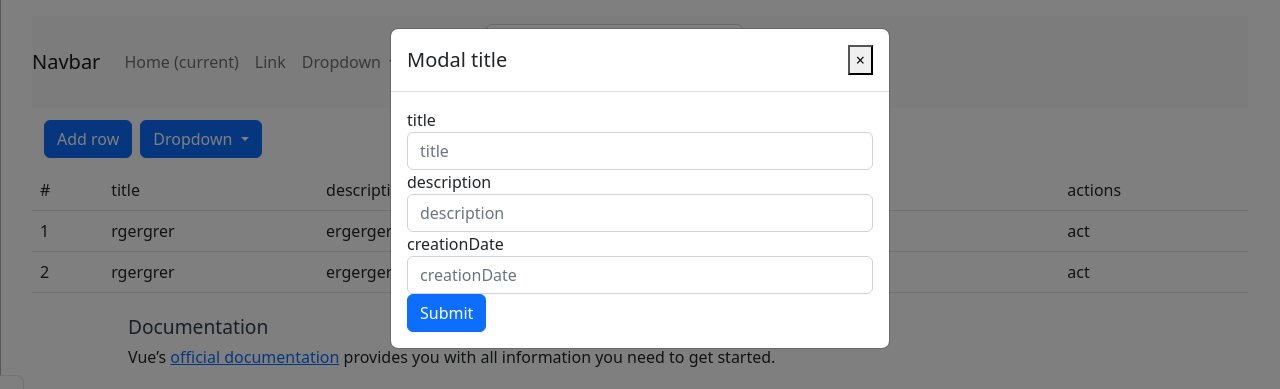
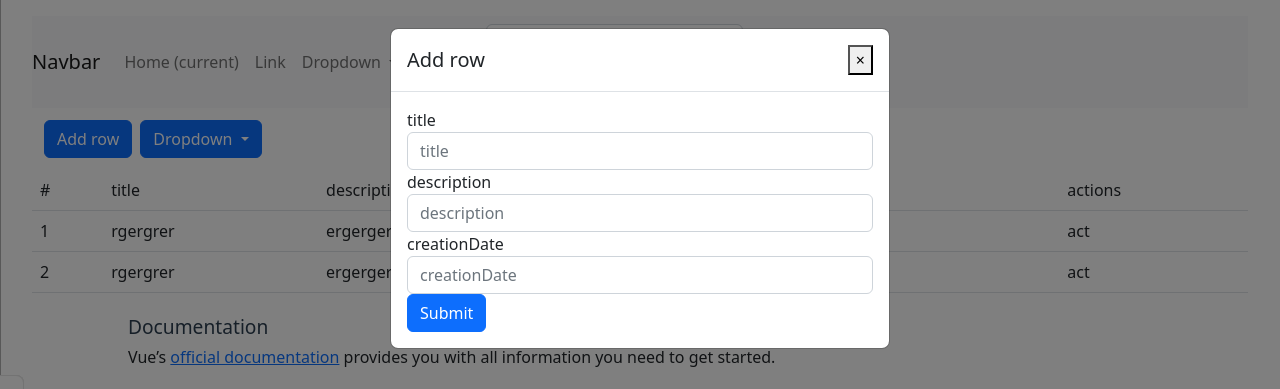
Before and after one commit to mohammadjebrahimi/todo, a Vue app in the folder parsTech-test/: page / in a window 1280 px wide. Both pictures are taken after a click on the button "Add row". Shown: the top 389 px of the page. Built offline with nearby package versions, Linux system fonts and the light colour scheme.

Commit message:
feat(): add Modal component

```diff
--- /dev/null
+++ b/parsTech-test/src/components/modal/Modal.vue
@@ -0,0 +1,42 @@
+<template>
+  <!-- Button trigger modal -->
+  <button type="button" class="btn btn-primary m-1" @click="openModal()" :data-target="`#${id}`">
+    {{ title }}
+  </button>
+
+  <div class="modal fade" :id="id" tabindex="-1" role="dialog" aria-labelledby="exampleModalLabel" aria-hidden="true">
+    <div class="modal-dialog" role="document">
+      <div class="modal-content">
+        <div class="modal-header">
+          <h5 class="modal-title" id="exampleModalLabel"> {{ title }}</h5>
+          <button type="button" class="close" @click="closeModal()" aria-label="Close">
+            <span aria-hidden="true">&times;</span>
+          </button>
+        </div>
+        <div class="modal-body">
+          <slot v-bind:closeModal="closeModal" />
+        </div>
+      </div>
+    </div>
+  </div>
+</template>
+<script setup>
+const props = defineProps({
+  id: {
+    tyope: String,
+    default: ''
+  },
+  title: {
+    tyope: String,
+    default: ''
+  },
+})
+
+import { useModal } from './useModal'
+
+const { openModal, closeModal} = useModal({ ...props })
+</script>
+
+
+
+<style scoped></style>
--- /dev/null
+++ b/parsTech-test/src/components/modal/useModal.js
@@ -0,0 +1,30 @@
+// mouse.js
+import { reactive, onMounted, onUnmounted } from 'vue'
+import { Modal } from 'bootstrap'
+import { useTodoListStore } from '@/stores/todolist.js'
+
+// by convention, composable function names start with "use"
+export function useModal({id}) {
+  const { addRow}= useTodoListStore()
+  const state = reactive({
+    modal: null,
+})
+
+  function openModal()
+  {
+      state.modal.show()
+  }
+
+  function closeModal()
+  {
+      state.modal.hide()
+  }
+
+  // a composable can also hook into its owner component's
+  // lifecycle to setup and teardown side effects.
+  onMounted(() => state.modal = new Modal(`#${id}`, {}))
+
+
+  // expose managed state as return value
+  return { openModal, closeModal }
+}
--- a/parsTech-test/src/components/table/rowMaker/RowMaker.vue
+++ b/parsTech-test/src/components/table/rowMaker/RowMaker.vue
@@ -1,32 +1,18 @@
 <template>
-  <!-- Button trigger modal -->
-  <button type="button" class="btn btn-primary m-1" @click="openModal()" data-target="#exampleModal">
-    Add row
-  </button>
 
-  <!-- Modal -->
-  <div class="modal fade" id="addRowModal" tabindex="-1" role="dialog" aria-labelledby="exampleModalLabel"
-    aria-hidden="true">
-    <div class="modal-dialog" role="document">
-      <div class="modal-content">
-        <div class="modal-header">
-          <h5 class="modal-title" id="exampleModalLabel">Modal title</h5>
-          <button type="button" class="close" @click="closeModal()" aria-label="Close">
-            <span aria-hidden="true">&times;</span>
-          </button>
-        </div>
-        <div class="modal-body">
-          <form @submit.prevent="addToTodolist($event)">
-            <div v-for="(headerValue, headerkey, index) in headers" :key="'headerInput-' + index" class="form-group">
-              <label :for="'headerInput-' + index">{{ headerkey }}</label>
-              <input :name="headerkey" class="form-control" :id="'headerInput-' + index" :placeholder="headerkey">
-            </div>
-            <button class="btn btn-primary">Submit</button>
-          </form>
-        </div>
+
+  <Modal id="addRowModal" title="Add row">
+    <template #default="{ closeModal }">
+      <form  @submit.prevent="addToTodolist($event,closeModal)">
+      <div v-for="(headerValue, headerkey, index) in headers" :key="'headerInput-' + index" class="form-group">
+        <label :for="'headerInput-' + index">{{ headerkey }}</label>
+        <input :name="headerkey" class="form-control" :id="'headerInput-' + index" :placeholder="headerkey">
       </div>
-    </div>
-  </div>
+      <button class="btn btn-primary">Submit</button>
+    </form>
+    </template>
+
+  </Modal>
 </template>
 <script setup>
 const props = defineProps({
@@ -36,9 +22,10 @@ const props = defineProps({
   },
 })
 
+import Modal from '../../modal/Modal.vue';
 import { useAddRow } from './useRowMaker'
 
-const { openModal, closeModal, addToTodolist } = useAddRow({ ...props })
+const { addToTodolist } = useAddRow({ ...props  })
 </script>
 
 
--- a/parsTech-test/src/components/table/rowMaker/useRowMaker.js
+++ b/parsTech-test/src/components/table/rowMaker/useRowMaker.js
@@ -1,41 +1,17 @@
-// mouse.js
-import { reactive, onMounted, onUnmounted } from 'vue'
-import { Modal } from 'bootstrap'
 import { useTodoListStore } from '@/stores/todolist.js'
 
-// by convention, composable function names start with "use"
-export function useAddRow({headers}) {
-  const { addRow}= useTodoListStore()
-  const state = reactive({
-    modal: null,
-})
+export function useAddRow({ headers }) {
+  const { addRow } = useTodoListStore()
+  function addToTodolist(e, closeModal) {
 
-function addToTodolist(e)
-{
-  const row=Object.keys(headers).reduce((row,header)=>{
+    const row = Object.keys(headers).reduce((row, header) => {
 
-    row[header]=e.target.elements[header].value
-    closeModal()
-    return row
-  },{})
-  addRow(row)
-}
-
-  function openModal()
-  {
-      state.modal.show()
+      row[header] = e.target.elements[header].value
+      closeModal()
+      return row
+    }, {})
+    addRow(row)
   }
 
-  function closeModal()
-  {
-      state.modal.hide()
-  }
-
-  // a composable can also hook into its owner component's
-  // lifecycle to setup and teardown side effects.
-  onMounted(() => state.modal = new Modal('#addRowModal', {}))
-
-
-  // expose managed state as return value
-  return { openModal, closeModal ,addToTodolist}
+  return { addToTodolist }
 }
```
